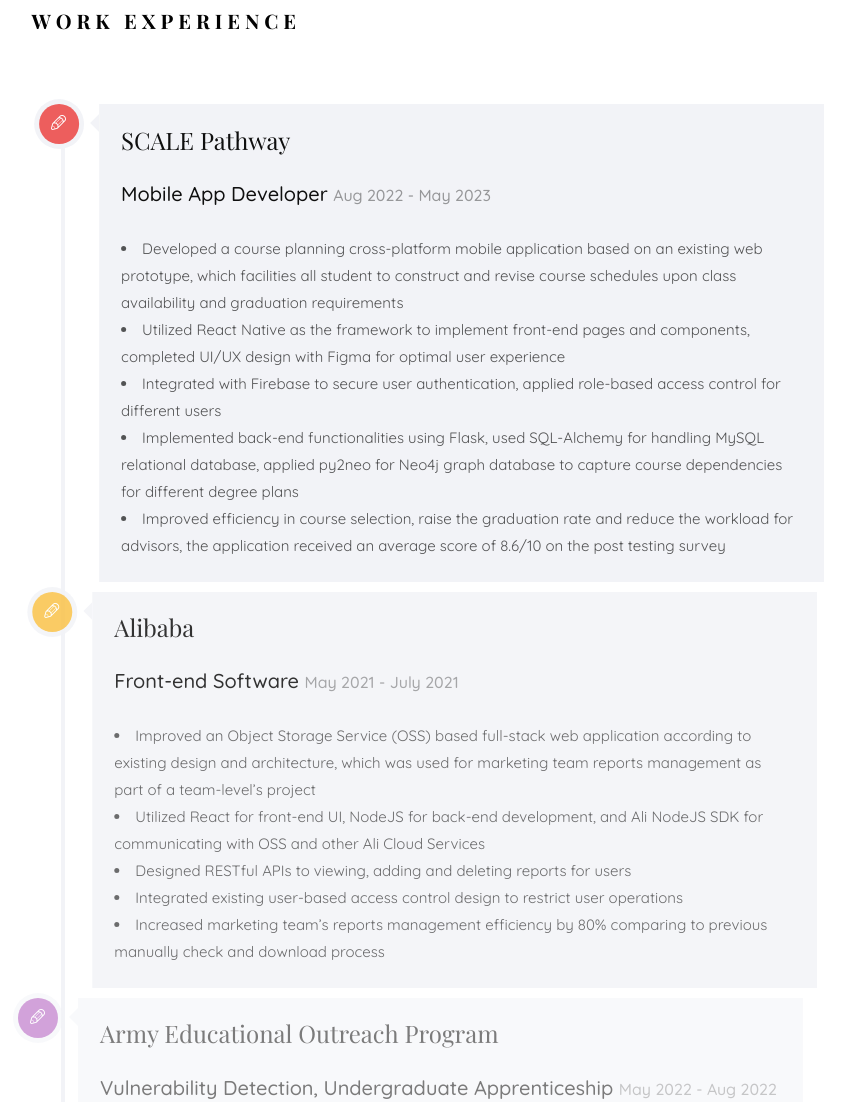
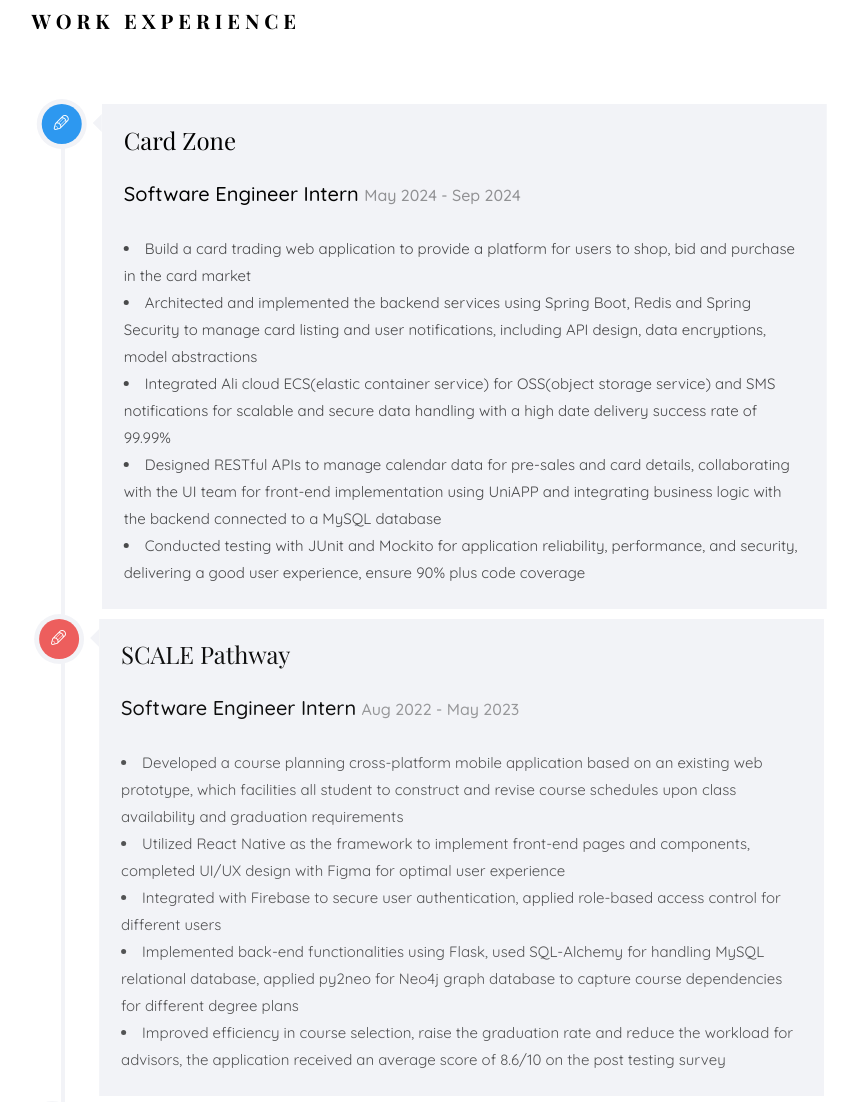
Before and after one commit to yhfang520/bellafang.github.io, a website: page index.html in a window 1280 px wide. Shown: the part 2594-3696 px from the top of the page, without its empty margins (361-1218 px from the left). Drawn offline with nearby package versions, Linux system fonts and the light colour scheme; files whose address does not match are found by name; a web font is replaced by a local one.

Commit message:
Update work experience

```diff
--- a/index.html
+++ b/index.html
@@ -83,9 +83,8 @@
                         <h1 class="colorlib-heading">About</h1>
                         <p>
                           I’m a current student pursuing a Master of Science in Computer Science at Northeastern University. I graduated from Washington State University with a double degree in Finance and Computer Sciences.
-                          After designing, constructing, and implementing my first web application project, I became interested in software development.
-                          I have also held teaching assistant positions in Data Structures courses using C & C++, completed a Front-end engineer internship at Alibaba,
-                          and participated in a deep learning-based vulnerability research program.
+                          After designing, constructing, and implementing my first web application project, I became interested in software development. I have complete several Software Engineer positions, also held a teaching
+                          assistant positions in Data Structures courses using C & C++, and participated in a deep learning-based vulnerability research program.
                           My experience has challenged my self-learning, problem-solving, and logical thinking skills.
                         </p>
                       </div>
@@ -101,7 +100,7 @@
                     </span>
                     <div class="desc">
                       <h3>Languages</h3>
-                      <p>Java, C/C++, Python, JavaScript, Haskell, HTML5/CSS</p>
+                      <p>Java, C/C++, Python, JavaScript, TypeScript, Haskell, HTML5/CSS, SQL</p>
                     </div>
                   </div>
                 </div>
@@ -112,7 +111,7 @@
                     </span>
                     <div class="desc">
                       <h3>Framework</h3>
-                      <p>React, Bootstrap, Flask, NodeJS, AngularJS</p>
+                      <p>React, Vue, Bootstrap, AngularJS, Spring, NodeJS, Express, Flask</p>
                     </div>
                   </div>
                 </div>
@@ -249,8 +248,10 @@
                             <ul>
                               <li>CS 5010: Programing Design Paradigm</li>
                               <li>CS 5200: Database Management Systems</li>
+                              <li>CS 5500: Software Engineering</li>
                               <li>CS 5610: Web Development</li>
                               <li>CS 5800: Algorithms</li>
+                              <li>CS 6620: Cloud Computing</li>
                             </ul>
                           </div>
                         </div>
@@ -282,7 +283,7 @@
                               <li>CPT_S 223: Advanced Data Structures C/C++</li>
                               <li>CPT_S 122: Data Structures C/C++</li>
                               <li>CPT_S 121: Progr Design & Develop C/C++</li>
-                              <li>ENGR 401:  Technology Ventures</li>
+                              <li>ENGR 401: Technology Ventures</li>
                               <li>ENGR 420: Multidisciplinary Engineering Design I</li>
                               <li>ENGR 421: Multidisciplinary Engineering Design II</li>
                             </ul>
@@ -342,12 +343,39 @@
 
                     <article class="timeline-entry animate-box" data-animate-effect="fadeInLeft">
                       <div class="timeline-entry-inner">
+                        <div class="timeline-icon color-1">
+                          <i class="icon-pen2"></i>
+                        </div>
+                        <div class="timeline-label">
+                          <h3>Card Zone</h3>
+                          <h2>Software Engineer Intern <span>May 2024 - Sep 2024</span></h2>
+                          <li>
+                            Build a card trading web application to provide a platform for users to shop, bid and purchase in the card market
+                          </li>
+                          <li>
+                            Architected and implemented the backend services using Spring Boot, Redis and Spring Security to manage card listing and user notifications, including API design, data encryptions,  model abstractions
+                          </li>
+                          <li>
+                            Integrated Ali cloud ECS(elastic container service) for OSS(object storage service) and SMS notifications for scalable and secure data handling with a high date delivery success rate of 99.99%
+                          </li>
+                          <li>
+                            Designed RESTful APIs to manage calendar data for pre-sales and card details, collaborating with the UI team for front-end implementation using UniAPP and integrating business logic with the backend connected to a MySQL database
+                          </li>
+                          <li>
+                            Conducted testing with JUnit and Mockito for application reliability, performance, and security, delivering a good user experience, ensure 90% plus code coverage
+                          </li>
+                        </div>
+                      </div>
+                    </article>
+
+                    <article class="timeline-entry animate-box" data-animate-effect="fadeInLeft">
+                      <div class="timeline-entry-inner">
                         <div class="timeline-icon color-2">
                           <i class="icon-pen2"></i>
                         </div>
                         <div class="timeline-label">
                           <h3>SCALE Pathway</h3>
-                          <h2>Mobile App Developer <span>Aug 2022 - May 2023</span></h2>
+                          <h2> Software Engineer Intern <span>Aug 2022 - May 2023</span></h2>
                           <li>
                             Developed a course planning cross-platform mobile application based on an existing web prototype, which facilities all student to construct and revise course schedules upon class availability and graduation requirements
                           </li>
@@ -374,7 +402,7 @@
                         </div>
                         <div class="timeline-label">
                           <h3>Alibaba</h3>
-                          <h2>Front-end Software <span>May 2021 - July 2021</span></h2>
+                          <h2>Software Engineer Intern <span>May 2021 - July 2021</span></h2>
                           <li>
                             Improved an Object Storage Service (OSS) based full-stack web application according to existing design and architecture, which was used for marketing team reports management as part of a team-level’s project
                           </li>
```
